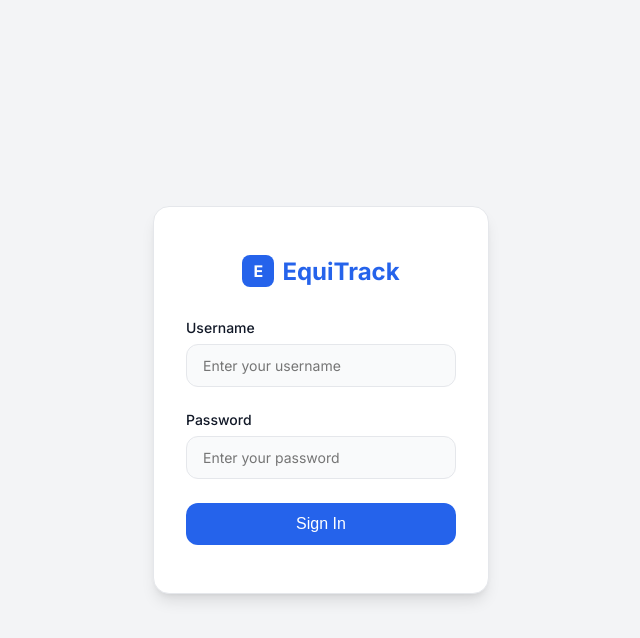
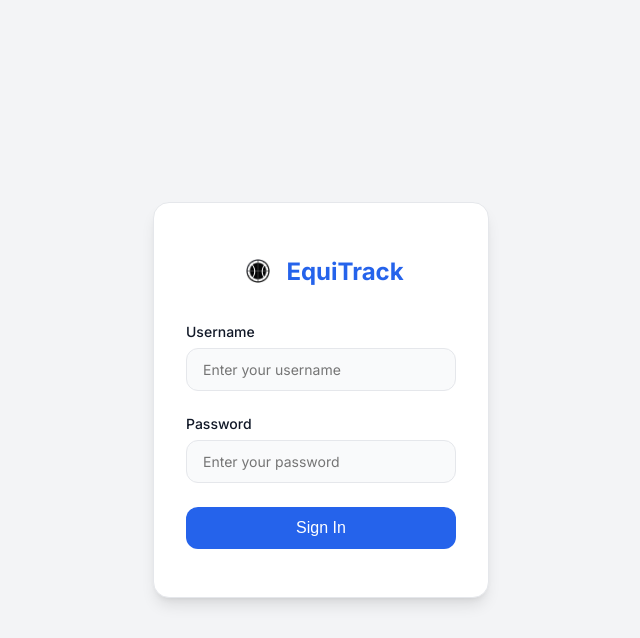
Before and after one commit to dosssssss/E-Quickment_Tracker, a Django app: page / in a window 1280 px wide. Shown: the top 638 px of the page, without its empty margins (319-959 px from the left). Run offline with Django 5.2, Linux system fonts and the light colour scheme.

Commit message:
implemented logo

```diff
--- a/equipment_app/templates/equipment_app/base.html
+++ b/equipment_app/templates/equipment_app/base.html
@@ -1,3 +1,4 @@
+{% load static %}
 <!DOCTYPE html>
 <html lang="en">
 <head>
@@ -316,7 +317,7 @@
 
     <aside class="sidebar">
         <div class="brand">
-            <div class="brand-icon">E</div>
+            <img src="{% static 'equipment_app/images/logo.png' %}" alt="Logo" style="width: 40px; height: 40px; border-radius: 50%;">
             EquiTrack
         </div>
 
--- a/equipment_app/templates/equipment_app/login.html
+++ b/equipment_app/templates/equipment_app/login.html
@@ -1,3 +1,4 @@
+{% load static %}
 <!DOCTYPE html>
 <html lang="en">
 <head>
@@ -149,7 +150,7 @@ body {
 <div class="login-wrapper">
     <div class="login-box">
         <div class="brand">
-            <div class="brand-icon">E</div>
+            <img src="{% static 'equipment_app/images/logo.png' %}" alt="Logo" style="width: 40px; height: 40px; border-radius: 50%;">
             EquiTrack
         </div>
 
```
Also changed, not shown: db.sqlite3, equipment_app/static/equipment_app/images/logo.png (added).
